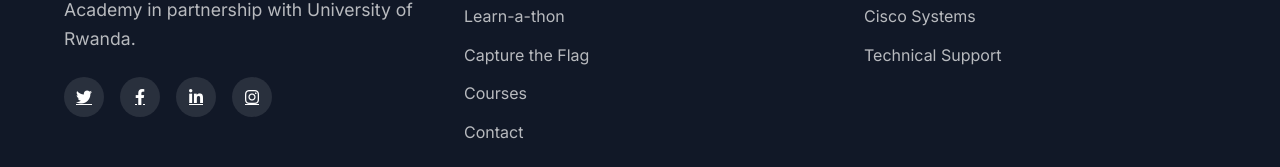
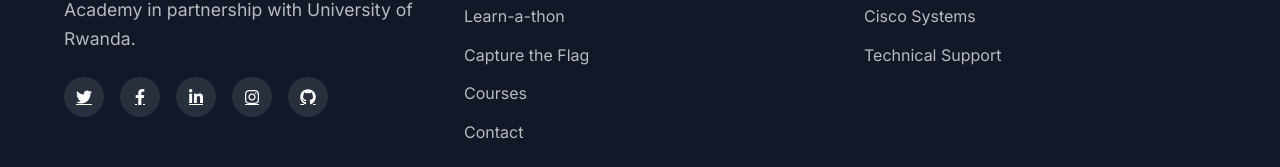
Before and after one commit to renemunyeshyaka/EMEA-NetAcad-Cup-Learn-a-thon, a plain HTML site: page index.html in a window 1280 px wide. Shown: the part 8725-8892 px from the top of the page. Drawn offline with Linux system fonts and the light colour scheme.

Commit message:
# We wish every competitor success in the EMEA NetAcad Cup Learn-a-thon and Capture the Flag competitions. May these competitions be a rewarding journey of learning, skill development, and personal growth.

```diff
--- a/index.html
+++ b/index.html
@@ -1090,6 +1090,7 @@
                         <a href="https://www.facebook.com/munyeshyaka"><i class="fab fa-facebook-f"></i></a>
                         <a href="https://www.linkedin.com/in/jean-ren%C3%A9-munyeshyaka-11782514a/"><i class="fab fa-linkedin-in"></i></a>
                         <a href="https://www.instagram.com/mj.rene/"><i class="fab fa-instagram"></i></a>
+                        <a href="https://github.com/renemunyeshyaka/"><i class="fab fa-github"></i></a>
                     </div>
                 </div>
 
```
